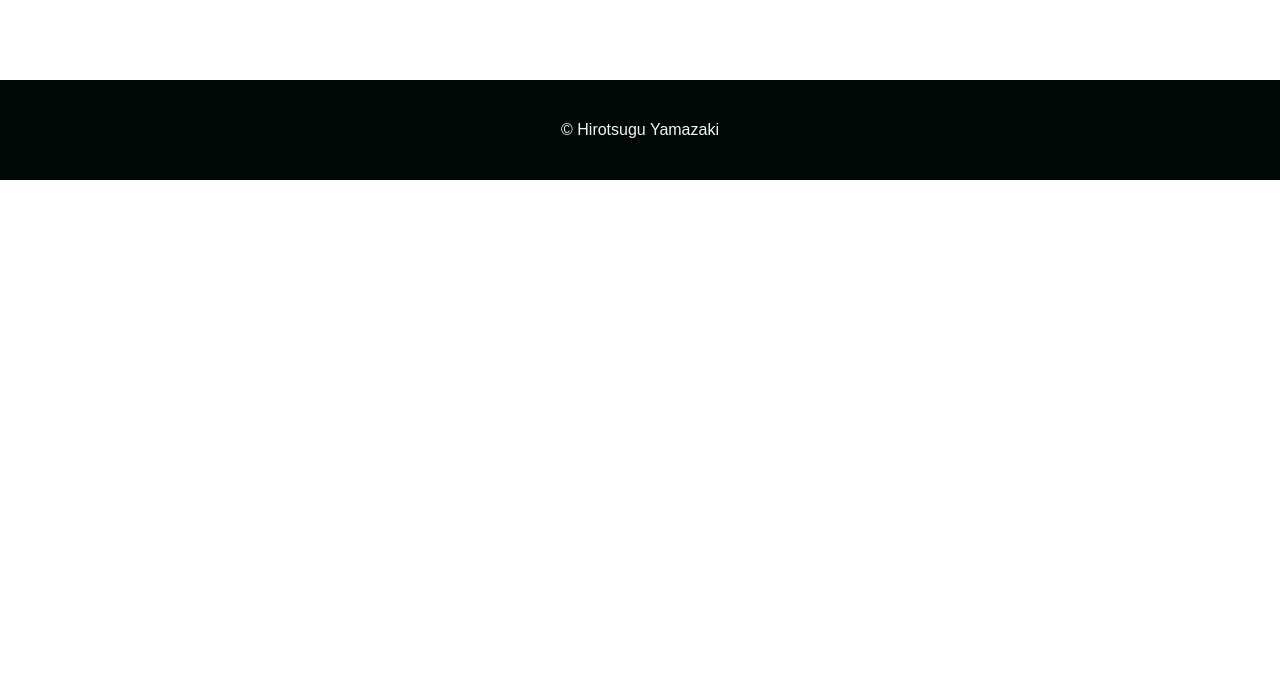
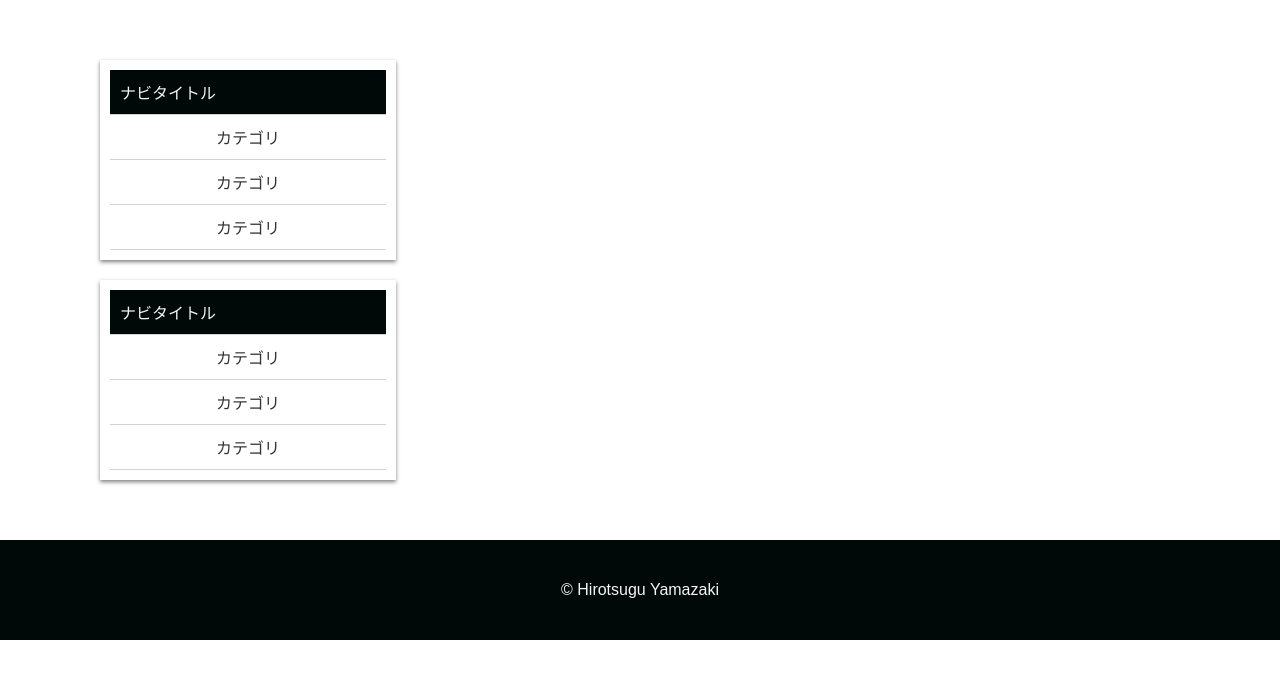
Before and after one commit to hrtg-yamazaki/djappy, a Django app: template templates/layout.html in a window 1280 px wide. Shown: the part 60-739 px from the top of the page. Run offline with Django 3.2, Linux system fonts and the light colour scheme; the template is opened without the code that fills it, so the values that code supplies are empty; style sheets or scripts are compiled from the project's sources; some libraries are stand-ins or nearby versions.

Commit message:
サイドバーの共通テンプレート化
・サイドバーに関する記述を共通テンプレート内へ移動させました。

```diff
--- a/djappy/static/djappy/scss/article.scss
+++ b/djappy/static/djappy/scss/article.scss
@@ -1,70 +1,4 @@
 // *** index **** //
-
-.top-wrapper{
-  padding: 0 40px;
-  &__left{
-    width: 30%;
-    float: left;
-    &__box{
-      padding: 20px;
-    }
-  }
-  &__right{
-    width: 70%;
-    float: right;
-    &__box{
-      padding: 20px;
-    }
-  }
-}
-
-.navi-bar{
-  box-shadow: $default_shadow;
-  &__box{
-    padding: 10px;
-    &__head{
-      border-bottom: 1px solid lightgray;
-      background-color: $midnight;
-      padding: 10px;
-      color: whitesmoke;
-    }
-    &__content{
-      text-align: center;
-      border-bottom: 1px solid lightgray;
-    }
-  }
-}
-
-.navi-bar-link{
-  padding: 10px;
-  display: block;
-  color: $pencil;
-  cursor: pointer;
-}
-
-.navi-bar-link:hover{
-  background-color: steelblue;
-  color: whitesmoke;
-}
-
-.serve-bar{
-  margin-top: 20px;
-}
-
-.main-contents{
-  box-shadow: $default_shadow;
-  color: $pencil;
-  &__box{
-    padding: 10px;
-    &__head{
-      background-color: steelblue;
-      color: whitesmoke;
-      padding: 10px 10px 10px 20px;
-      font-size: 28px;
-      font-weight: bold;
-    }
-  }
-}
 
 .top-articles{
   padding: 10px;
--- a/static/css/config.scss
+++ b/static/css/config.scss
@@ -102,3 +102,70 @@ $default_shadow: rgba(0, 0, 0, 0.5) 0px 2px 4px;
 .footer-link:hover{
   color: steelblue;
 }
+
+// *** 枠組み *** //
+.top-wrapper{
+  padding: 0 40px;
+  &__left{
+    width: 30%;
+    float: left;
+    &__box{
+      padding: 20px;
+    }
+  }
+  &__right{
+    width: 70%;
+    float: right;
+    &__box{
+      padding: 20px;
+    }
+  }
+}
+
+.side-bar{
+  box-shadow: $default_shadow;
+  &__box{
+    padding: 10px;
+    &__head{
+      border-bottom: 1px solid lightgray;
+      background-color: $midnight;
+      padding: 10px;
+      color: whitesmoke;
+    }
+    &__content{
+      text-align: center;
+      border-bottom: 1px solid lightgray;
+    }
+  }
+}
+
+.side-bar-link{
+  padding: 10px;
+  display: block;
+  color: $pencil;
+  cursor: pointer;
+}
+
+.side-bar-link:hover{
+  background-color: steelblue;
+  color: whitesmoke;
+}
+
+.serve-bar{
+  margin-top: 20px;
+}
+
+.main-contents{
+  box-shadow: $default_shadow;
+  color: $pencil;
+  &__box{
+    padding: 10px;
+    &__head{
+      background-color: steelblue;
+      color: whitesmoke;
+      padding: 10px 10px 10px 20px;
+      font-size: 28px;
+      font-weight: bold;
+    }
+  }
+}
--- a/templates/layout.html
+++ b/templates/layout.html
@@ -22,11 +22,51 @@
     </header>
 
     <div class='container'>
-
-      {% block content %}
-      {% endblock %}
-
-    </div>
+        <div class='top-wrapper clearfix'>
+            <div class='top-wrapper__left'>
+                <div class='top-wrapper__left__box'>
+                    <div class='side-bar'>
+                        <ul class='side-bar__box'>
+                            <h3 class='side-bar__box__head'>
+                                ナビタイトル
+                            </h3>
+                            <li class='side-bar__box__content'>
+                                <a href='#' class='side-bar-link'>カテゴリ</a>
+                            </li>
+                            <li class='side-bar__box__content'>
+                                <a href='#' class='side-bar-link'>カテゴリ</a>
+                            </li>
+                            <li class='side-bar__box__content' >
+                                <a href='#' class='side-bar-link'>カテゴリ</a>
+                            </li>
+                        </ul>
+                    </div>
+                    <div class='side-bar serve-bar'>
+                        <ul class='side-bar__box'>
+                            <div class='side-bar__box__head'>
+                                <h3 class='side-head'>ナビタイトル</p>
+                            </div>
+                            <li class='side-bar__box__content'>
+                                <a href='#' class='side-bar-link'>カテゴリ</a>
+                            </li>
+                            <li class='side-bar__box__content'>
+                                <a href='#' class='side-bar-link'>カテゴリ</a>
+                            </li>
+                            <li class='side-bar__box__content' >
+                                <a href='#' class='side-bar-link'>カテゴリ</a>
+                            </li>
+                        </ul>
+                    </div>
+                </div>
+            </div>
+            <div class='top-wrapper__right'>
+                <div class='top-wrapper__right__box'>
+                    {% block content %}
+                    {% endblock %}
+                </div>
+            </div>
+        </div>
+      </div>
 
     <footer class='footer'>
         <div class='footer__box'>
```
Also changed, not shown: djappy/templates/djappy/article_list.html (+0 -42 lines), static/css/application.css (+1 -1 lines), 1 other file.
